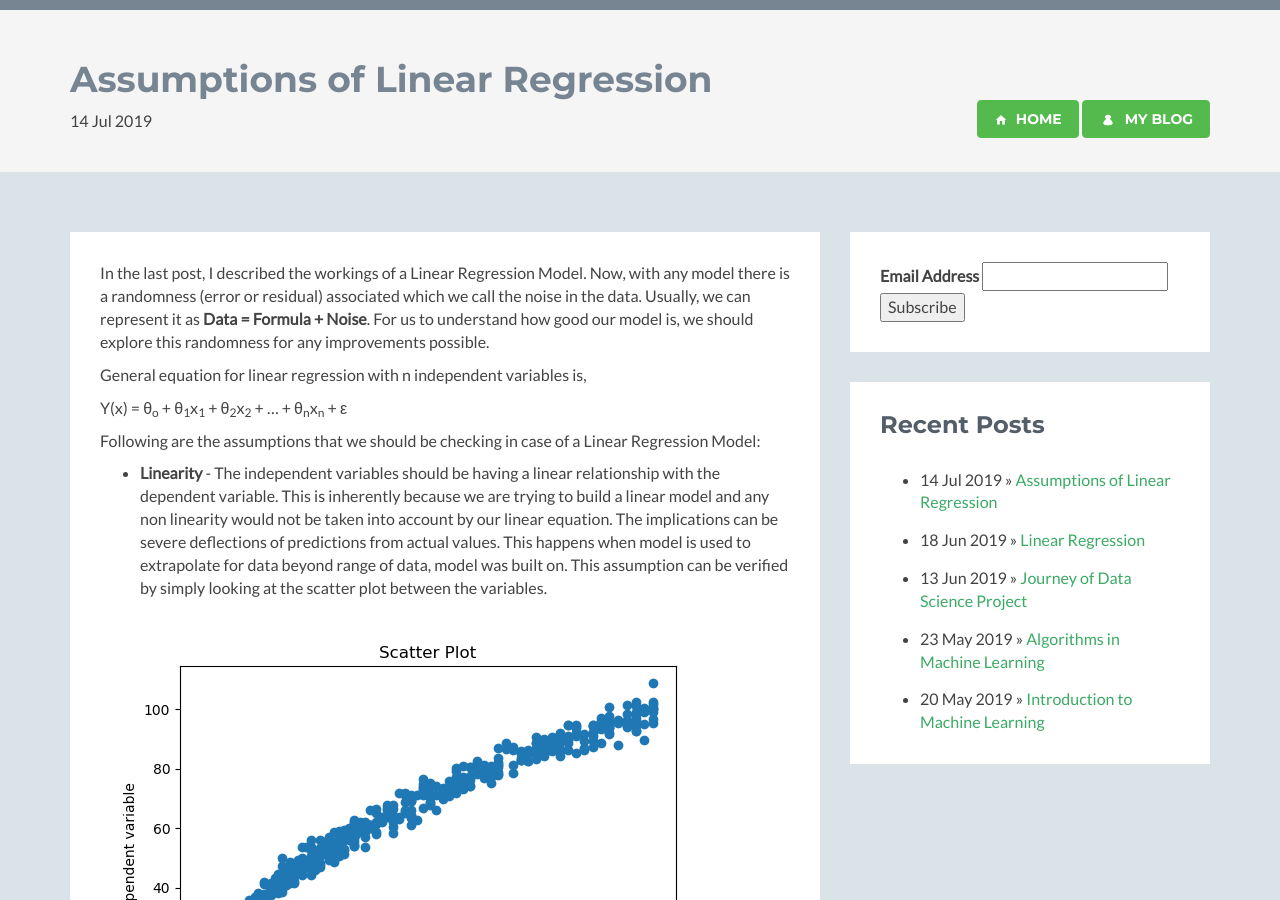
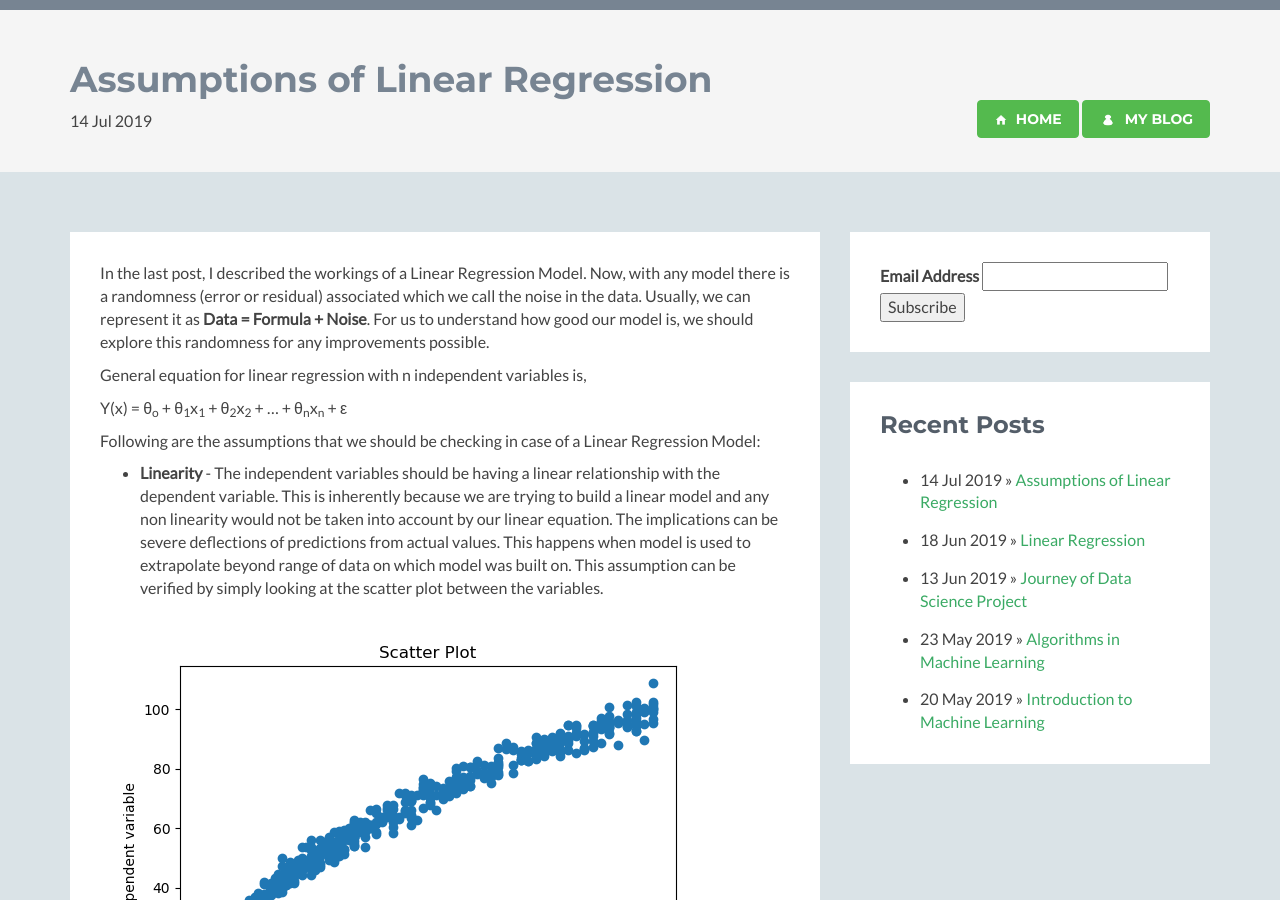
Before and after one commit to abhisheksanghai/abhisheksanghai.github.io, a Jekyll site: the page built from _posts/2019-07-14-assumptions_linear_regression.md, in a window 1280 px wide and 900 px high. Built offline with Jekyll 4.4.1, drawn with Linux system fonts in a browser that asks for light colours; comment, search, counter and statistics services are not loaded.

Commit message:
Update 2019-07-14-assumptions_linear_regression.md
grammar correction

```diff
--- a/_posts/2019-07-14-assumptions_linear_regression.md
+++ b/_posts/2019-07-14-assumptions_linear_regression.md
@@ -13,7 +13,7 @@ Y(x) = &theta;<sub>o</sub> + &theta;<sub>1</sub>x<sub>1</sub> + &theta;<sub>2</s
 
 Following are the assumptions that we should be checking in case of a Linear Regression Model:
 
-- **Linearity** - The independent variables should be having a linear relationship with the dependent variable. This is inherently because we are trying to build a linear model and any non linearity would not be taken into account by our linear equation. The implications can be severe deflections of predictions from actual values. This happens when model is used to extrapolate for data beyond range of data, model was built on. This assumption can be verified by simply looking at the scatter plot between the variables.
+- **Linearity** - The independent variables should be having a linear relationship with the dependent variable. This is inherently because we are trying to build a linear model and any non linearity would not be taken into account by our linear equation. The implications can be severe deflections of predictions from actual values. This happens when model is used to extrapolate beyond range of data on which model was built on. This assumption can be verified by simply looking at the scatter plot between the variables.
 
 ![Scatter Plot Non Linear](/images/Assumptions_Linear_Regression/Scatter_plot_non_linear.png)
 
```
